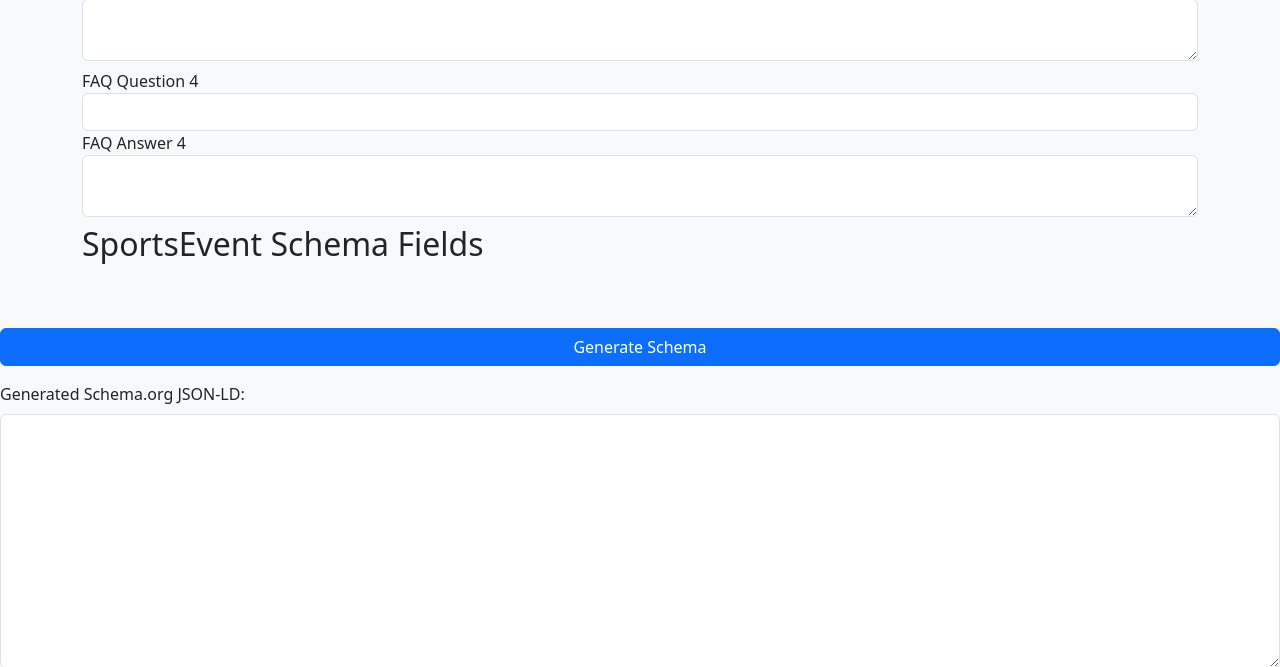
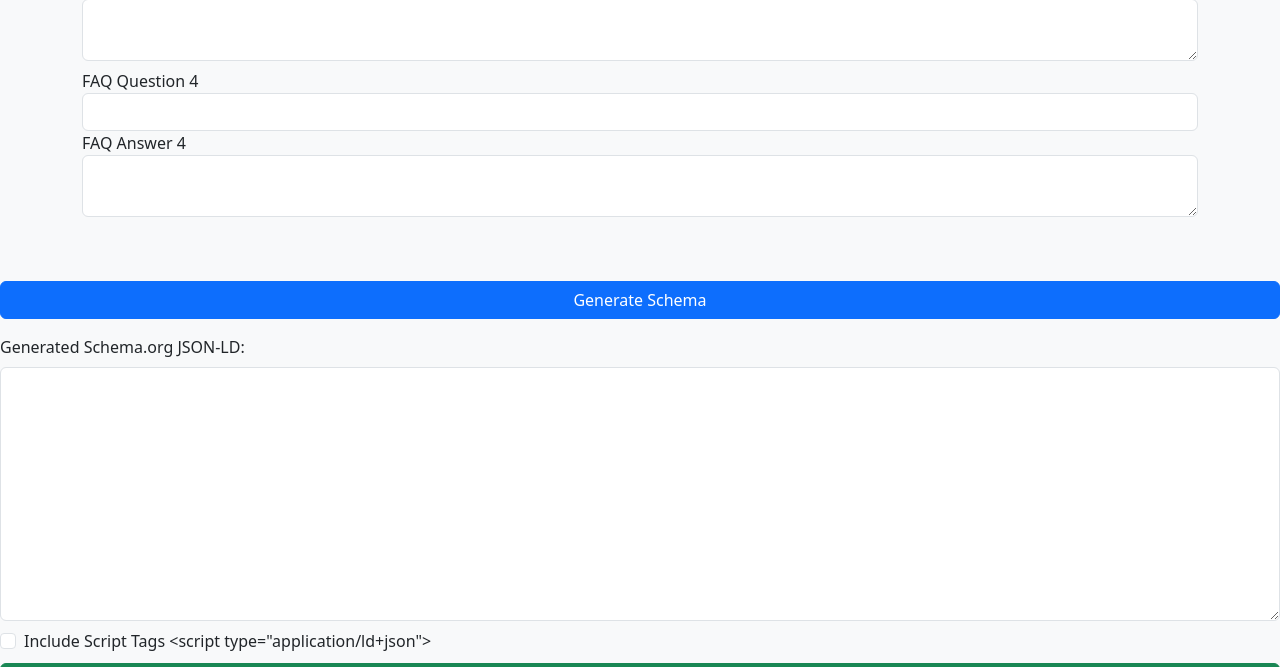
Before and after one commit to josegairaudf-ops/schema-generator-app, a Flask app: page / in a window 1280 px wide. Shown: the part 893-1560 px from the top of the page. Run offline with Flask 3, Linux system fonts and the light colour scheme.

Commit message:
Fix header placement for SportsEvent Schema Fields

```diff
--- a/templates/index.html
+++ b/templates/index.html
@@ -172,9 +172,8 @@
                 <input type="text" class="form-control" id="reviewUnits" name="reviewUnits">
             </div>
         </div>
-
-    <h2 class="mb-3">SportsEvent Schema Fields</h2>
     <div id="sportsEventFields" class="schema-fields" style="display:none;">
+        <h2 class="mb-3">SportsEvent Schema Fields</h2>
         <!-- Datos generales del evento -->
     <div class="mb-2">
         <label for="seName" class="form-label">Event Name (Team A vs Team B):</label>
```
